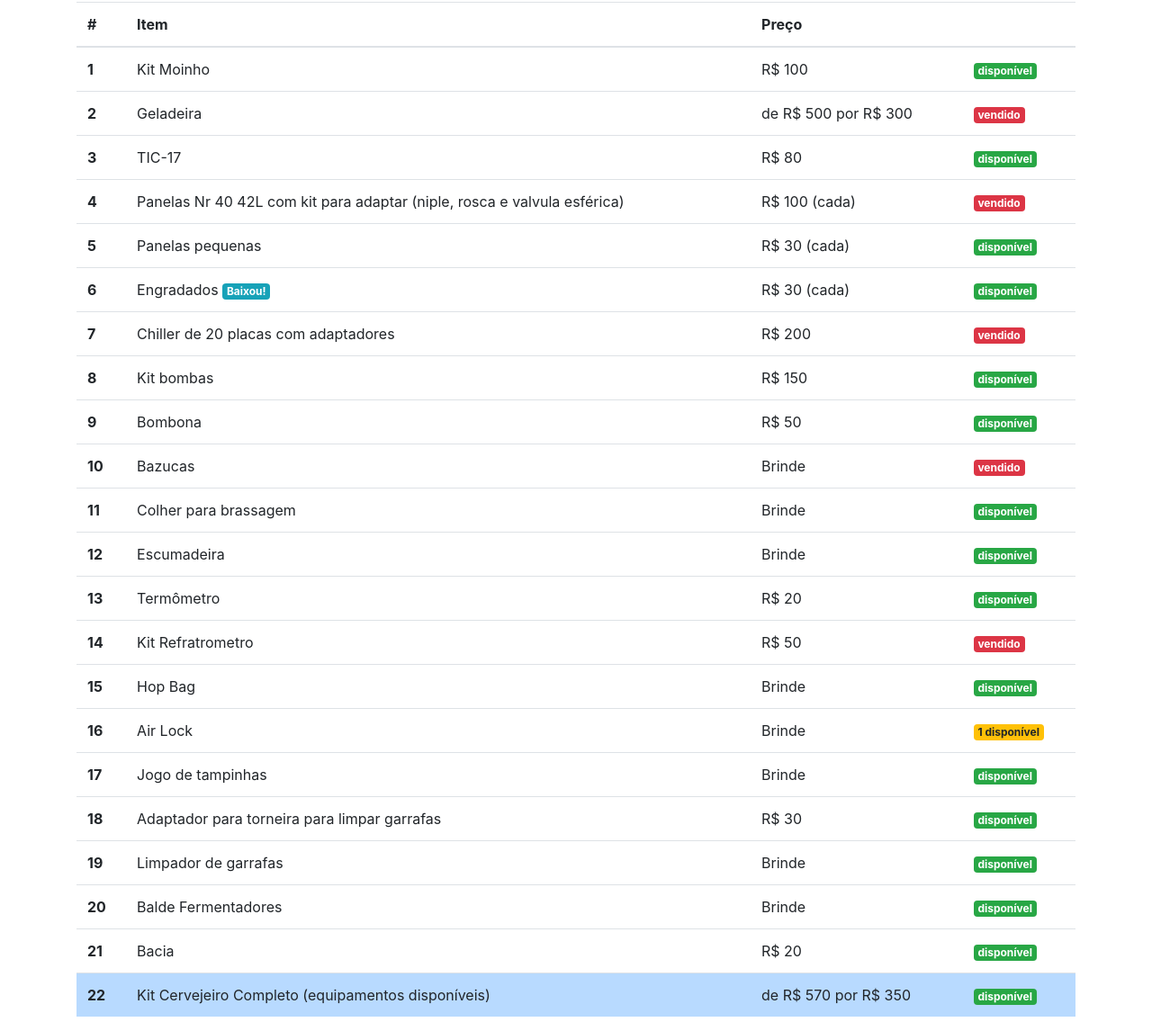
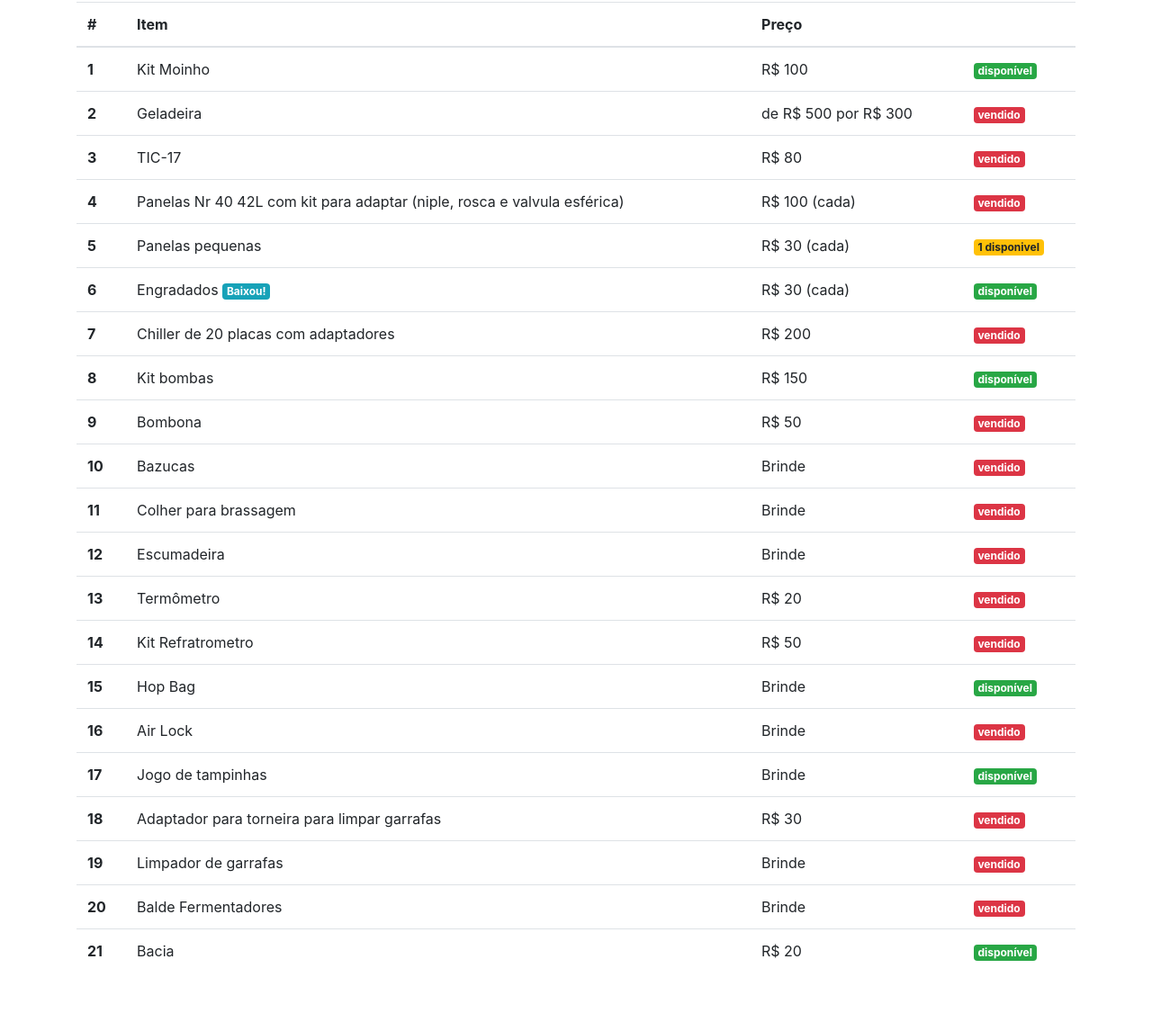
Before and after one commit to lf-dev/kit-cervejeiro, a plain HTML site: page index.html in a window 1280 px wide. Shown: the part 2733-3879 px from the top of the page at 90% size. After the commit the page ends 3830 px from the top, so only its background shows below. Drawn offline with nearby package versions, Linux system fonts and the light colour scheme.

Commit message:
Update index.html
Venda tic-17, panela pequena e outros

```diff
--- a/index.html
+++ b/index.html
@@ -222,7 +222,7 @@
         <th scope="row">3</th>
         <td>TIC-17</td>
         <td>R$ 80</td>
-        <td><span class="badge badge-success">disponível</span></td>
+        <td><span class="badge badge-danger">vendido</span></td>
       </tr>
       <tr>
         <th scope="row">4</th>
@@ -234,7 +234,7 @@
         <th scope="row">5</th>
         <td>Panelas pequenas</td>
         <td>R$ 30 (cada)</td>
-        <td><span class="badge badge-success">disponível</span></td>
+        <td><span class="badge badge-warning">1 disponivel</span></td>
       </tr>
       <tr>
         <th scope="row">6</th>
@@ -258,7 +258,7 @@
         <th scope="row">9</th>
         <td>Bombona</td>
         <td>R$ 50</td>
-        <td><span class="badge badge-success">disponível</span></td>
+        <td><span class="badge badge-danger">vendido</span></td>
       </tr>
       <tr>
         <th scope="row">10</th>
@@ -270,19 +270,19 @@
         <th scope="row">11</th>
         <td>Colher para brassagem</td>
         <td>Brinde</td>
-        <td><span class="badge badge-success">disponível</span></td>
+        <td><span class="badge badge-danger">vendido</span></td>
       </tr>
       <tr>
         <th scope="row">12</th>
         <td>Escumadeira</td>
         <td>Brinde</td>
-        <td><span class="badge badge-success">disponível</span></td>
+        <td><span class="badge badge-danger">vendido</span></td>
       </tr>
       <tr>
         <th scope="row">13</th>
         <td>Termômetro</td>
         <td>R$ 20</td>
-        <td><span class="badge badge-success">disponível</span></td>
+        <td><span class="badge badge-danger">vendido</span></td>
       </tr>
       <tr>
         <th scope="row">14</th>
@@ -300,7 +300,7 @@
         <th scope="row">16</th>
         <td>Air Lock</td>
         <td>Brinde</td>
-        <td><span class="badge badge-warning">1 disponível</span></td>
+        <td><span class="badge badge-danger">vendido</span></td>
       </tr>
       <tr>
         <th scope="row">17</th>
@@ -312,19 +312,19 @@
         <th scope="row">18</th>
         <td>Adaptador para torneira para limpar garrafas</td>
         <td>R$ 30</td>
-        <td><span class="badge badge-success">disponível</span></td>
+        <td><span class="badge badge-danger">vendido</span></td>
       </tr>
       <tr>
         <th scope="row">19</th>
         <td>Limpador de garrafas</td>
         <td>Brinde</td>
-        <td><span class="badge badge-success">disponível</span></td>
+        <td><span class="badge badge-danger">vendido</span></td>
       </tr>
       <tr>
         <th scope="row">20</th>
         <td>Balde Fermentadores</td>
         <td>Brinde</td>
-        <td><span class="badge badge-success">disponível</span></td>
+        <td><span class="badge badge-danger">vendido</span></td>
       </tr>
       <tr>
         <th scope="row">21</th>
@@ -332,13 +332,6 @@
         <td>R$ 20</td>
         <td><span class="badge badge-success">disponível</span></td>
       </tr>
-      <tr class="table-primary">
-        <th scope="row">22</th>
-        <td>Kit Cervejeiro Completo (equipamentos disponíveis)</td>
-        <td>de R$ 570 por R$ 350</td>
-        <td><span class="badge badge-success">disponível</span></td>
-      </tr>
-
     </tbody>
   </table>
 
```
